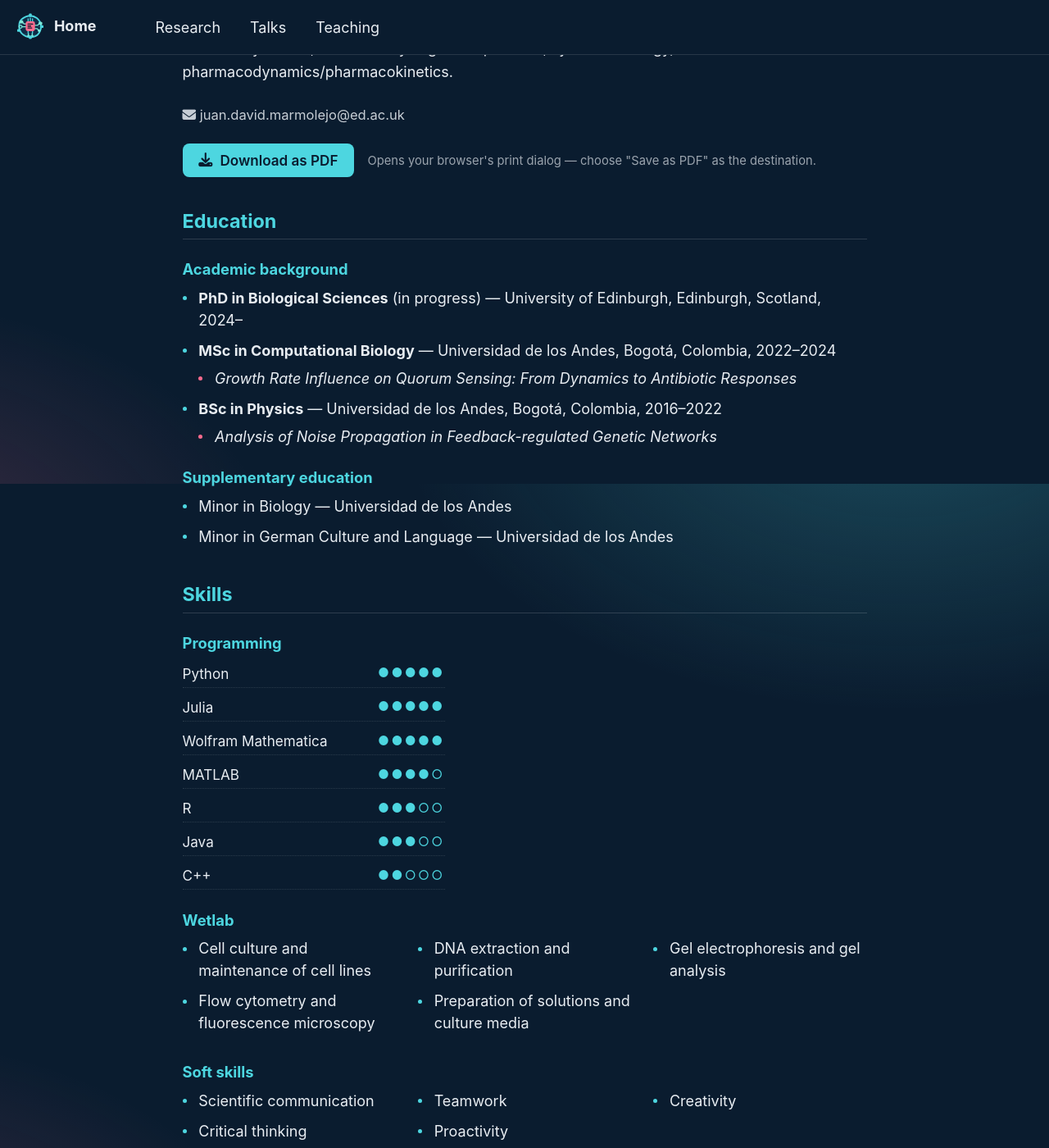
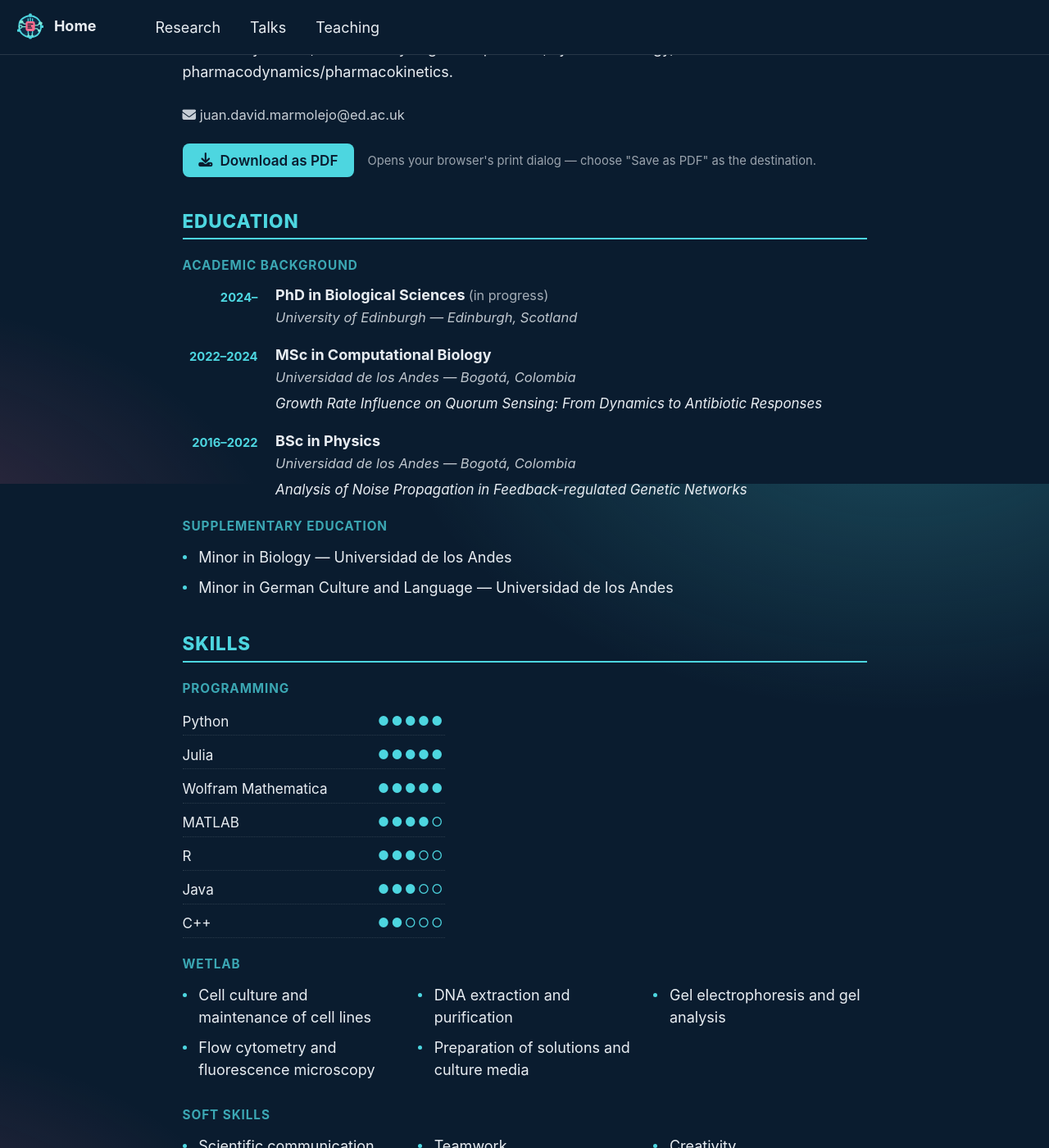
Before and after one commit to jdmarmolejo/jdmarmolejo.github.io, a Jekyll site: the page built from _pages/cv.md, in a window 1280 px wide and 1400 px high, scrolled down 310 px. Shown: the whole window at 82% size. Built offline with Jekyll 4.4.1, drawn with Linux system fonts in a browser that asks for light colours; a script bundle is joined from its source files by our own code; library files that are not in the unit come from our copies; some of the changed text lies outside the part shown.

Commit message:
Add files via upload

```diff
--- a/_pages/cv.md
+++ b/_pages/cv.md
@@ -8,6 +8,15 @@ redirect_from:
 ---
 
 {% include base_path %}
+
+<!-- Shown only in the printed / PDF version: the theme's own name heading
+     lives in the sidebar, which the print stylesheet hides, so the
+     document needs its own title here -- the equivalent of moderncv's
+     \makecvtitle. -->
+<div class="cv-title">
+  <h1 class="cv-title__name">{{ site.author.name }}</h1>
+  <p class="cv-title__tagline">Mathematical &amp; Computational Biology</p>
+</div>
 
 <div class="cv-intro">
   <p>
@@ -33,23 +42,32 @@ redirect_from:
   <h2>Education</h2>
 
   <h3>Academic background</h3>
-  <ul class="cv-list cv-list--plain">
-    <li>
-      <strong>PhD in Biological Sciences</strong> (in progress) — University of Edinburgh, Edinburgh, Scotland, 2024–
-    </li>
-    <li>
-      <strong>MSc in Computational Biology</strong> — Universidad de los Andes, Bogotá, Colombia, 2022–2024
-      <ul class="cv-list cv-list--plain cv-list--nested">
-        <li><em>Growth Rate Influence on Quorum Sensing: From Dynamics to Antibiotic Responses</em></li>
-      </ul>
-    </li>
-    <li>
-      <strong>BSc in Physics</strong> — Universidad de los Andes, Bogotá, Colombia, 2016–2022
-      <ul class="cv-list cv-list--plain cv-list--nested">
-        <li><em>Analysis of Noise Propagation in Feedback-regulated Genetic Networks</em></li>
-      </ul>
-    </li>
-  </ul>
+
+  <div class="cv-entry">
+    <div class="cv-entry__date">2024–</div>
+    <div class="cv-entry__body">
+      <div class="cv-entry__title">PhD in Biological Sciences <span class="cv-entry__status">(in progress)</span></div>
+      <div class="cv-entry__sub">University of Edinburgh — Edinburgh, Scotland</div>
+    </div>
+  </div>
+
+  <div class="cv-entry">
+    <div class="cv-entry__date">2022–2024</div>
+    <div class="cv-entry__body">
+      <div class="cv-entry__title">MSc in Computational Biology</div>
+      <div class="cv-entry__sub">Universidad de los Andes — Bogotá, Colombia</div>
+      <div class="cv-entry__detail"><em>Growth Rate Influence on Quorum Sensing: From Dynamics to Antibiotic Responses</em></div>
+    </div>
+  </div>
+
+  <div class="cv-entry">
+    <div class="cv-entry__date">2016–2022</div>
+    <div class="cv-entry__body">
+      <div class="cv-entry__title">BSc in Physics</div>
+      <div class="cv-entry__sub">Universidad de los Andes — Bogotá, Colombia</div>
+      <div class="cv-entry__detail"><em>Analysis of Noise Propagation in Feedback-regulated Genetic Networks</em></div>
+    </div>
+  </div>
 
   <h3>Supplementary education</h3>
   <ul class="cv-list cv-list--plain">
@@ -100,20 +118,22 @@ redirect_from:
 
 <div class="cv-section">
   <h2>Publications</h2>
-
   <h3>Scientific articles</h3>
   {% for category in site.publication_category %}
     {% assign catpubs = site.publications | where: "category", category[0] | sort: "date" | reverse %}
     {% if catpubs.size > 0 %}
       <h4 class="cv-subheading">{{ category[1].title }}</h4>
-      <ol class="cv-list cv-list--citations">
-        {% for post in catpubs %}
-          <li>
-            {{ post.citation }}
-            <a class="cv-list__link" href="{{ base_path }}{{ post.url }}">[details]</a>
-          </li>
-        {% endfor %}
-      </ol>
+      {% for post in catpubs %}
+        <div class="cv-entry">
+          <div class="cv-entry__date">{{ post.date | date: "%Y" }}</div>
+          <div class="cv-entry__body">
+            <div class="cv-entry__detail">
+              {{ post.citation }}
+              <a class="cv-list__link" href="{{ base_path }}{{ post.url }}">[details]</a>
+            </div>
+          </div>
+        </div>
+      {% endfor %}
     {% endif %}
   {% endfor %}
 </div>
@@ -121,68 +141,85 @@ redirect_from:
 <div class="cv-section">
   <h2>Experience</h2>
   <h3>Work experience</h3>
-  <ul class="cv-list cv-list--plain">
-    <li>
-      <strong>Teaching Assistant</strong>, Physics Department — University of Edinburgh, Edinburgh, Scotland, January–April 2025
-      <ul class="cv-list cv-list--plain cv-list--nested">
-        <li>Demonstrated Experimental Physics 2 to second-year physics students, grading laboratory reports and assisting with experiments.</li>
-      </ul>
-    </li>
-    <li>
-      <strong>Research Assistant</strong>, Biological Sciences Department — Universidad de los Andes, Bogotá, Colombia, August 2022–June 2024
-      <ul class="cv-list cv-list--plain cv-list--nested">
-        <li>Finalised research from my undergraduate studies on noise propagation in transcriptional genetic cascades, then moved on to studying how cell growth rate affects the stochastic dynamics of gene expression in bacteria.</li>
-      </ul>
-    </li>
-    <li>
-      <strong>Teaching Assistant</strong>, Physics Department — Universidad de los Andes, Bogotá, Colombia, January–December 2023
-      <ul class="cv-list cv-list--plain cv-list--nested">
-        <li>Taught Experimental Physics 1 to first-year science and engineering students: delivering the course, grading laboratory reports, designing assessments, and assisting with experiments.</li>
-      </ul>
-    </li>
-  </ul>
+
+  <div class="cv-entry">
+    <div class="cv-entry__date">2025</div>
+    <div class="cv-entry__body">
+      <div class="cv-entry__title">Teaching Assistant</div>
+      <div class="cv-entry__sub">Physics Department, University of Edinburgh — Edinburgh, Scotland</div>
+      <div class="cv-entry__detail">Demonstrated Experimental Physics 2 to second-year physics students, grading laboratory reports and assisting with experiments.</div>
+    </div>
+  </div>
+
+  <div class="cv-entry">
+    <div class="cv-entry__date">2022–2024</div>
+    <div class="cv-entry__body">
+      <div class="cv-entry__title">Research Assistant</div>
+      <div class="cv-entry__sub">Biological Sciences Department, Universidad de los Andes — Bogotá, Colombia</div>
+      <div class="cv-entry__detail">Finalised research from my undergraduate studies on noise propagation in transcriptional genetic cascades, then moved on to studying how cell growth rate affects the stochastic dynamics of gene expression in bacteria.</div>
+    </div>
+  </div>
+
+  <div class="cv-entry">
+    <div class="cv-entry__date">2023</div>
+    <div class="cv-entry__body">
+      <div class="cv-entry__title">Teaching Assistant</div>
+      <div class="cv-entry__sub">Physics Department, Universidad de los Andes — Bogotá, Colombia</div>
+      <div class="cv-entry__detail">Taught Experimental Physics 1 to first-year science and engineering students: delivering the course, grading laboratory reports, designing assessments, and assisting with experiments.</div>
+    </div>
+  </div>
 </div>
 
 <div class="cv-section">
   <h2>Teaching</h2>
-  <ol class="cv-list cv-list--citations">
-    {% assign courses = site.teaching | sort: "date" | reverse %}
-    {% for post in courses %}
-      <li>
-        {{ post.title }}{% if post.type %}, {{ post.type }}{% endif %}{% if post.venue %}, {{ post.venue }}{% endif %}{% if post.date %}, {{ post.date | date: "%Y" }}{% endif %}.
-        <a class="cv-list__link" href="{{ base_path }}{{ post.url }}">[details]</a>
-      </li>
-    {% endfor %}
-  </ol>
+  {% assign courses = site.teaching | sort: "date" | reverse %}
+  {% for post in courses %}
+    <div class="cv-entry">
+      <div class="cv-entry__date">{{ post.date | date: "%Y" }}</div>
+      <div class="cv-entry__body">
+        <div class="cv-entry__detail">
+          {{ post.title }}{% if post.type %}, {{ post.type }}{% endif %}{% if post.venue %}, {{ post.venue }}{% endif %}.
+          <a class="cv-list__link" href="{{ base_path }}{{ post.url }}">[details]</a>
+        </div>
+      </div>
+    </div>
+  {% endfor %}
 </div>
 
 <div class="cv-section">
   <h2>Scientific conferences and workshops</h2>
-  <ol class="cv-list cv-list--citations">
-    {% assign talks = site.talks | sort: "date" | reverse %}
-    {% for post in talks %}
-      <li>
-        {{ post.title }}.
-        {% if post.type %}{{ post.type }}{% endif %}{% if post.venue %}, {{ post.venue }}{% endif %}{% if post.location %}, {{ post.location }}{% endif %}{% if post.date %}, {{ post.date | date: "%B %Y" }}{% endif %}.
-        <a class="cv-list__link" href="{{ base_path }}{{ post.url }}">[details]</a>
-      </li>
-    {% endfor %}
-  </ol>
+  {% assign talks = site.talks | sort: "date" | reverse %}
+  {% for post in talks %}
+    <div class="cv-entry">
+      <div class="cv-entry__date">{{ post.date | date: "%b %Y" }}</div>
+      <div class="cv-entry__body">
+        <div class="cv-entry__detail">
+          {{ post.title }}.
+          {% if post.type %}{{ post.type }}{% endif %}{% if post.venue %}, {{ post.venue }}{% endif %}{% if post.location %}, {{ post.location }}{% endif %}.
+          <a class="cv-list__link" href="{{ base_path }}{{ post.url }}">[details]</a>
+        </div>
+      </div>
+    </div>
+  {% endfor %}
 </div>
 
 <style>
-  /* ---------- CV: condensed, print-friendly lists ----------
-     Deliberately NOT using the site's .archive__item card treatment
-     here: a CV is meant to be scanned quickly or exported to PDF, where
-     hover states and heavy visual chrome don't help. */
+  /* ---------- CV title (print-only) ---------- */
+  .cv-title { display: none; }
+  .cv-title__name { font-size: 2rem; font-weight: 800; margin: 0 0 0.15rem 0; letter-spacing: -0.01em; }
+  .cv-title__tagline {
+    margin: 0 0 1.4rem 0;
+    font-size: 0.95rem;
+    text-transform: uppercase;
+    letter-spacing: 0.08em;
+    color: var(--global-base-color);
+    font-weight: 700;
+  }
 
   .cv-intro { margin-bottom: 2.2rem; }
   .cv-intro p { line-height: 1.65; }
   .cv-intro__contact { font-size: 0.92rem; opacity: 0.85; }
-  .cv-actions {
-    display: flex; align-items: center; gap: 0.9rem; flex-wrap: wrap;
-    margin-top: 1.1rem;
-  }
+  .cv-actions { display: flex; align-items: center; gap: 0.9rem; flex-wrap: wrap; margin-top: 1.1rem; }
   .cv-download-btn {
     display: inline-flex; align-items: center; gap: 0.5rem;
     background: var(--global-base-color);
@@ -196,32 +233,63 @@ redirect_from:
   .cv-download-btn:hover { transform: translateY(-1px); opacity: 0.92; }
   .cv-actions__hint { font-size: 0.82rem; opacity: 0.65; }
 
-  .cv-section { margin-bottom: 2.4rem; }
+  .cv-section { margin-bottom: 2.3rem; }
   .cv-section h2 {
-    font-size: 1.3rem;
-    font-weight: 700;
-    margin: 0 0 0.9rem 0;
+    font-size: 1.25rem;
+    font-weight: 800;
+    text-transform: uppercase;
+    letter-spacing: 0.04em;
+    margin: 0 0 1rem 0;
     padding-bottom: 0.4rem;
-    border-bottom: 1px solid color-mix(in srgb, var(--global-text-color) 16%, transparent);
+    color: var(--global-base-color);
+    border-bottom: 2px solid var(--global-base-color);
   }
   .cv-section h3 {
-    font-size: 1.02rem;
+    font-size: 0.85rem;
     font-weight: 700;
-    margin: 1.4rem 0 0.6rem 0;
-    color: var(--global-base-color);
+    text-transform: uppercase;
+    letter-spacing: 0.06em;
+    margin: 1.3rem 0 0.8rem 0;
+    opacity: 0.75;
   }
   .cv-subheading {
-    font-size: 0.9rem;
+    font-size: 0.8rem;
     font-weight: 700;
     text-transform: uppercase;
     letter-spacing: 0.04em;
-    opacity: 0.7;
-    margin: 1rem 0 0.5rem 0;
+    opacity: 0.6;
+    margin: 0.9rem 0 0.5rem 0;
   }
-  .cv-section__intro {
-    font-size: 0.95rem;
-    opacity: 0.85;
-    margin: -0.3rem 0 1rem 0;
+
+  /* ---------- unified dated-entry component ----------
+     The recognisable "banking"-style moderncv trait: a narrow date
+     column on the left, content on the right. Used for every section
+     that has a date -- Education, Work experience, Publications,
+     Teaching, Talks -- so the whole document reads as one coherent
+     design instead of a mix of bullets and numbered lists. */
+  .cv-entry {
+    display: grid;
+    grid-template-columns: 92px 1fr;
+    column-gap: 1.2rem;
+    margin-bottom: 1.15rem;
+  }
+  .cv-entry__date {
+    text-align: right;
+    font-size: 0.82rem;
+    font-weight: 700;
+    color: var(--global-base-color);
+    padding-top: 0.2rem;
+    white-space: nowrap;
+  }
+  .cv-entry__title { font-weight: 700; font-size: 1rem; line-height: 1.35; }
+  .cv-entry__status { font-weight: 400; opacity: 0.7; font-size: 0.9em; }
+  .cv-entry__sub { font-style: italic; opacity: 0.82; font-size: 0.92rem; margin-top: 0.15rem; }
+  .cv-entry__detail { margin-top: 0.35rem; font-size: 0.94rem; line-height: 1.55; }
+  .cv-entry .cv-entry__detail:only-child { margin-top: 0; }
+
+  @media (max-width: 560px) {
+    .cv-entry { grid-template-columns: 1fr; row-gap: 0.15rem; }
+    .cv-entry__date { text-align: left; }
   }
 
   .cv-list { margin: 0; padding-left: 0; list-style: none; }
@@ -239,15 +307,12 @@ redirect_from:
     border-radius: 50%;
     background: var(--global-base-color);
   }
-  .cv-list--nested { margin-top: 0.4rem; margin-bottom: 0.2rem; }
-  .cv-list--nested > li::before { background: var(--global-link-color); }
   .cv-list--columns {
     display: grid;
     grid-template-columns: repeat(auto-fit, minmax(220px, 1fr));
     column-gap: 1.5rem;
   }
 
-  /* skill proficiency rows */
   .cv-list--skills > li {
     display: flex; align-items: center; justify-content: space-between;
     max-width: 320px;
@@ -258,53 +323,28 @@ redirect_from:
   .cv-skill__name { font-size: 0.95rem; }
   .cv-skill__level { color: var(--global-base-color); letter-spacing: 0.15em; font-size: 0.85rem; }
 
-  /* citations: numbered, hanging indent -- the standard academic-CV look */
-  .cv-list--citations { counter-reset: cv-citation; }
-  .cv-list--citations > li {
-    counter-increment: cv-citation;
-    position: relative;
-    padding-left: 2.1rem;
-    margin-bottom: 0.85rem;
-    line-height: 1.55;
-    font-size: 0.96rem;
-  }
-  .cv-list--citations > li::before {
-    content: counter(cv-citation) ".";
-    position: absolute;
-    left: 0;
-    width: 1.7rem;
-    text-align: right;
-    color: color-mix(in srgb, var(--global-text-color) 60%, transparent);
-    font-variant-numeric: tabular-nums;
-  }
-  .cv-list__link {
-    margin-left: 0.35rem;
-    font-size: 0.85em;
-    opacity: 0.7;
-    white-space: nowrap;
-  }
+  .cv-list__link { margin-left: 0.35rem; font-size: 0.85em; opacity: 0.7; white-space: nowrap; }
   .cv-list__link:hover { opacity: 1; }
 
   /* ---------- print / PDF export ----------
-     The "Download as PDF" button just calls window.print(): a static
-     Jekyll/GitHub Pages site has no server able to render a PDF on
-     demand, so the browser's own print pipeline is what stays
-     automatically in sync with the page's content -- no separate file
-     to regenerate whenever a publication, talk or course is added. */
+     window.print() is the only way a static Jekyll/GitHub Pages site can
+     turn its own live content into a PDF without a server -- so this
+     stylesheet does the actual design work; nothing here is "just hiding
+     stuff", it rebuilds the page into a proper document. */
   @media print {
-    body { background: #fff !important; color: #111 !important; }
+    body { background: #fff !important; color: #1a1a1a !important; }
     .masthead, .page__footer, .sidebar, .cv-actions, .bg-scene { display: none !important; }
     #main { max-width: 100% !important; padding: 0 !important; }
-    .cv-section h2, .cv-section h3 { color: #111 !important; }
-    .cv-section h2 { border-bottom-color: #111 !important; }
-    .cv-list--plain > li::before, .cv-list--nested > li::before { background: #111 !important; }
-    .cv-list--citations > li::before { color: #111 !important; }
-    .cv-skill__level { color: #111 !important; }
-    a { color: #111 !important; text-decoration: underline; }
-    .cv-section, .cv-list > li { break-inside: avoid; }
-  }
+    .page__title { display: none !important; }
 
-  @media (max-width: 600px) {
-    .cv-list--skills > li { max-width: none; }
+    .cv-title { display: block !important; }
+
+    .cv-section h2 { color: var(--global-base-color) !important; border-bottom-color: var(--global-base-color) !important; }
+    .cv-entry__date, .cv-skill__level, .cv-title__tagline { color: var(--global-base-color) !important; }
+    a { color: #1a1a1a !important; text-decoration: underline; }
+    .cv-list__link { display: none; } /* URLs don't help on a printed page */
+
+    .cv-section, .cv-entry, .cv-list > li { break-inside: avoid; }
+    .cv-section h2, .cv-section h3 { break-after: avoid; }
   }
 </style>
```
